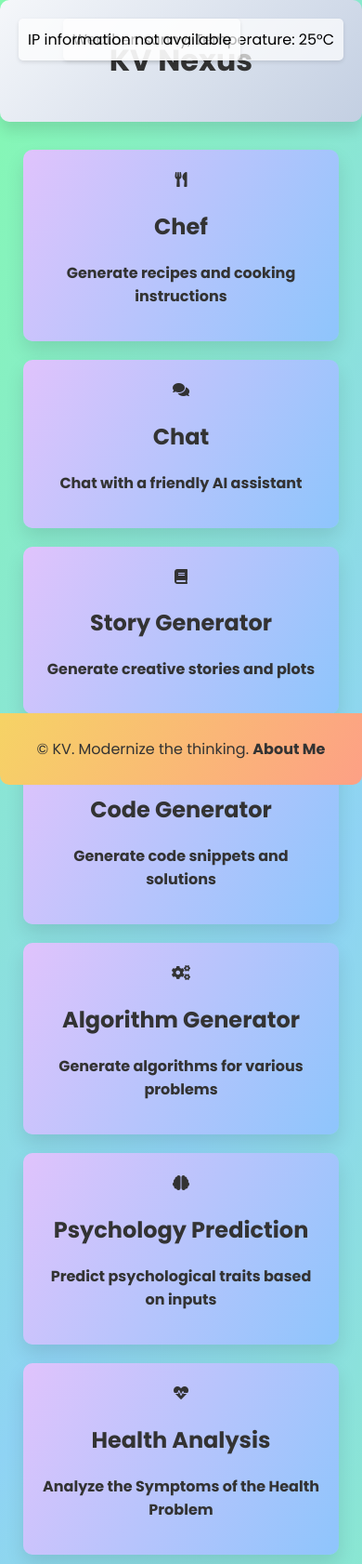
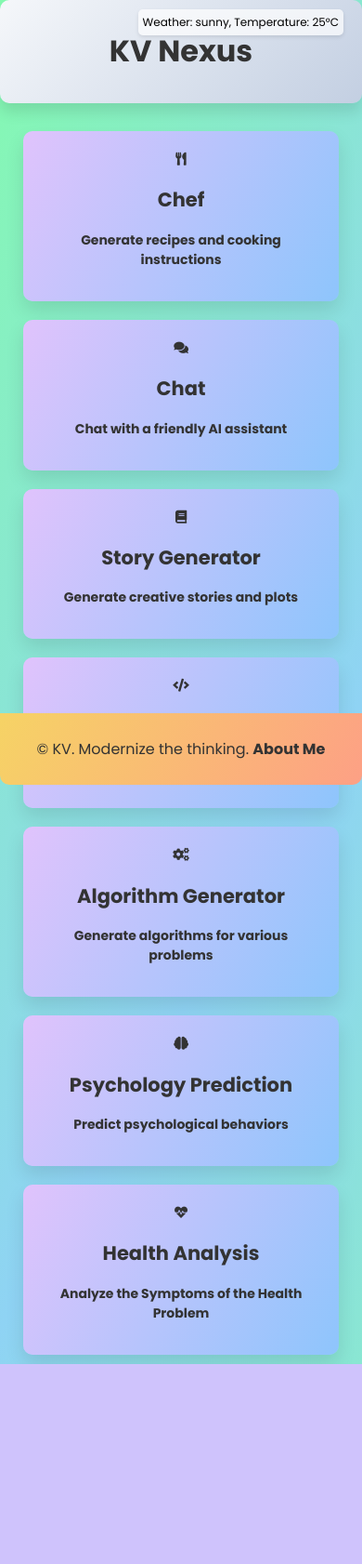
Before and after one commit to kvcops/KV-Nexus, a Flask app: page / in a window 390 px wide. Shown: the whole page at 93% size. After the commit the page ends 1467 px from the top, so only its background shows below. Run offline with Flask 2, Linux system fonts and the light colour scheme.

Commit message:
Update index.html

```diff
--- a/templates/index.html
+++ b/templates/index.html
@@ -2,6 +2,7 @@
 <html>
 <head>
     <title>KV Nexus</title>
+    <meta name="viewport" content="width=device-width, initial-scale=1.0">
     <link href="https://fonts.googleapis.com/css2?family=Poppins:wght@400;500;700&display=swap" rel="stylesheet">
     <link rel="stylesheet" href="https://cdnjs.cloudflare.com/ajax/libs/font-awesome/5.15.4/css/all.min.css">
 
@@ -22,7 +23,7 @@
             align-items: center;
             justify-content: center;
             min-height: 100vh;
-            overflow: hidden;
+            overflow-x: hidden;
         }
 
         .container {
@@ -32,6 +33,7 @@
             display: flex;
             flex-direction: column;
             align-items: center;
+            perspective: 1000px; /* For 3D tilt effect */
         }
 
         header {
@@ -47,7 +49,7 @@
         }
 
         header:hover {
-            transform: scale(1.05);
+            transform: scale(1.05) rotateY(5deg); /* 3D tilt */
         }
 
         nav {
@@ -60,19 +62,23 @@
         nav a {
             color: #fff;
             text-decoration: none;
-            padding: 20px 40px;
+            padding: 20px;
             margin: 10px;
             font-weight: bold;
             border: none;
             border-radius: 10px;
             background: linear-gradient(120deg, #f093fb 0%, #f5576c 100%);
-            transition: background-color 0.3s, transform 0.3s;
+            transition: background-color 0.3s, transform 0.3s, box-shadow 0.3s;
             box-shadow: 0 10px 20px rgba(0, 0, 0, 0.1);
+            text-align: center;
+            width: 100%;
+            max-width: 300px;
         }
 
         nav a:hover {
             background: linear-gradient(120deg, #f093fb 0%, #f5576c 50%);
-            transform: translateY(-5px);
+            transform: translateY(-5px) scale(1.02); /* Added scaling */
+            box-shadow: 0 15px 30px rgba(0, 0, 0, 0.2); /* Larger shadow */
         }
 
         .card {
@@ -80,7 +86,6 @@
             border-radius: 10px;
             box-shadow: 0 10px 20px rgba(0, 0, 0, 0.1);
             padding: 20px;
-            width: 300px;
             text-align: center;
             transition: transform 0.3s, background-color 0.3s;
             margin: 10px;
@@ -88,26 +93,12 @@
             position: relative;
             overflow: hidden;
             animation: cardAnimation 0.5s ease-in-out;
+            width: calc(100% - 20px); /* Full width minus margins */
         }
 
         .card:hover {
-            transform: translateY(-10px);
+            transform: translateY(-10px) scale(1.02); /* Added scaling */
             background: linear-gradient(120deg, #84fab0 0%, #8fd3f4 50%);
-        }
-
-        .card::before {
-            content: '';
-            position: absolute;
-            top: 0;
-            left: -100%;
-            width: 100%;
-            height: 100%;
-            background: rgba(255, 255, 255, 0.3);
-            transition: left 0.3s;
-        }
-
-        .card:hover::before {
-            left: 100%;
         }
 
         .card img {
@@ -153,6 +144,15 @@
             background: rgba(255, 255, 255, 0.7);
         }
 
+        .weather-info, .ip-info {
+            position: absolute;
+            top: 20px;
+            padding: 10px;
+            border-radius: 5px;
+            box-shadow: 0 2px 4px rgba(0, 0, 0, 0.1);
+            background: rgba(255, 255, 255, 0.7);
+        }
+
         .weather-info {
             right: 20px;
         }
@@ -160,7 +160,6 @@
         .ip-info {
             left: 20px;
         }
-
         @keyframes fadeIn {
             0% { opacity: 0; transform: translateY(20px); }
             100% { opacity: 1; transform: translateY(0); }
@@ -195,9 +194,58 @@
         #scrollToTopBtn:hover {
             background-color: #333;
         }
+
+        /* --- Added for Particle Effects --- */
+        #particles-js {
+            position: fixed;
+            top: 0;
+            left: 0;
+            width: 100%;
+            height: 100%;
+            z-index: -1; /* Put it behind other elements */
+        }
+
+        /* Media Queries for Mobile View */
+        @media (max-width: 768px) {
+            nav {
+                flex-direction: column;
+                align-items: center;
+            }
+
+            .card {
+                width: 90%; /* Adjust the width for smaller screens */
+                margin: 10px 0;
+            }
+
+            header, footer {
+                width: 100%;
+                padding: 10px 0;
+            }
+
+            nav a {
+                padding: 15px;
+                font-size: 14px;
+                width: 90%; /* Adjust the width for smaller screens */
+            }
+
+            .weather-info, .ip-info {
+                font-size: 12px;
+                top: 10px;
+                padding: 5px;
+            }
+
+            #scrollToTopBtn {
+                bottom: 10px;
+                right: 20px;
+                padding: 10px;
+            }
+        }
     </style>
 </head>
 <body>
+    <!-- Particle Background -->
+    <div id="particles-js"></div>
+
     <header>
         <h1>KV Nexus</h1>
     </header>
@@ -230,7 +278,7 @@
         <a href="/psychology_prediction" class="card">
             <i class="fas fa-brain"></i>
             <h2>Psychology Prediction</h2>
-            <p>Predict psychological traits based on inputs</p>
+            <p>Predict psychological behaviors</p>
         </a>
         <a href="/analyze" class="card">
             <i class="fas fa-heartbeat"></i>
@@ -241,12 +289,35 @@
     <footer>
         <p>© KV. Modernize the thinking. <a href="https://vamsikrishna28.vercel.app/" target="_blank">About Me</a></p>
     </footer>
+    <div class="weather-info" id="weatherInfo"></div>
 
-    <div class="weather-info" id="weatherInfo"></div>
-    <div class="ip-info" id="ipInfo"></div>
+    <!-- Scroll to Top Button -->
+    <button onclick="scrollToTop()" id="scrollToTopBtn" title="Go to top"><i class="fas fa-angle-up"></i></button>
 
-    <button id="scrollToTopBtn" title="Go to top"><i class="fas fa-arrow-up"></i></button>
+    <script>
+        // Scroll to top function
+        function scrollToTop() {
+            window.scrollTo({ top: 0, behavior: 'smooth' });
+        }
 
+        // Show button when scrolled down
+        window.onscroll = function() {
+            const scrollToTopBtn = document.getElementById('scrollToTopBtn');
+            if (document.body.scrollTop > 20 || document.documentElement.scrollTop > 20) {
+                scrollToTopBtn.style.display = 'block';
+            } else {
+                scrollToTopBtn.style.display = 'none';
+            }
+        };
+    </script>
+
+    <!-- Particle.js CDN -->
+    <script src="https://cdn.jsdelivr.net/particles.js/2.0.0/particles.min.js"></script>
+    <script>
+        particlesJS.load('particles-js', 'particles.json', function() {
+            console.log('particles.json loaded...');
+        });
+    </script>
     <script>
         async function getWeatherInfo() {
             try {
```
